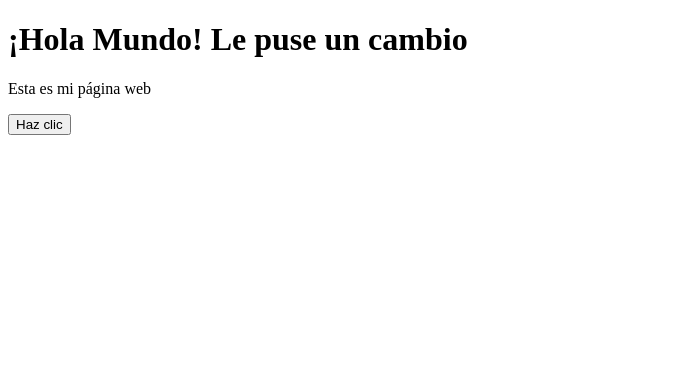
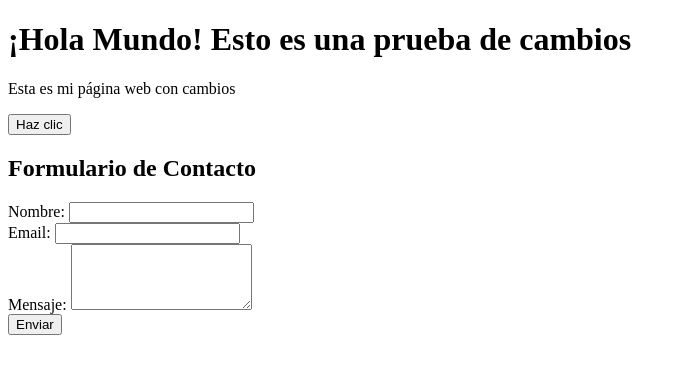
Before and after one commit to vector-dot/mi-pagina-web, a plain HTML site: page index.html in a window 1280 px wide. Shown: the whole page, without its empty margins (0-686 px from the left). Drawn offline with Linux system fonts and the light colour scheme.

Commit message:
Agregué formulario de contacto con campos de nombre, email y mensaje
Co-Authored-By: Claude Sonnet 4.5 <noreply@anthropic.com>

```diff
--- a/index.html
+++ b/index.html
@@ -6,9 +6,29 @@
     <link rel="stylesheet" href="style.css" />
   </head>
   <body>
-    <h1>¡Hola Mundo! Le puse un cambio</h1>
-    <p>Esta es mi página web</p>
+    <h1>¡Hola Mundo! Esto es una prueba de cambios</h1>
+    <p>Esta es mi página web con cambios</p>
     <button onclick="saludar()">Haz clic</button>
+
+    <section class="contacto">
+      <h2>Formulario de Contacto</h2>
+      <form id="formulario-contacto">
+        <div>
+          <label for="nombre">Nombre:</label>
+          <input type="text" id="nombre" name="nombre" required />
+        </div>
+        <div>
+          <label for="email">Email:</label>
+          <input type="email" id="email" name="email" required />
+        </div>
+        <div>
+          <label for="mensaje">Mensaje:</label>
+          <textarea id="mensaje" name="mensaje" rows="4" required></textarea>
+        </div>
+        <button type="submit">Enviar</button>
+      </form>
+    </section>
+
     <script src="script.js"></script>
   </body>
 </html>
```
